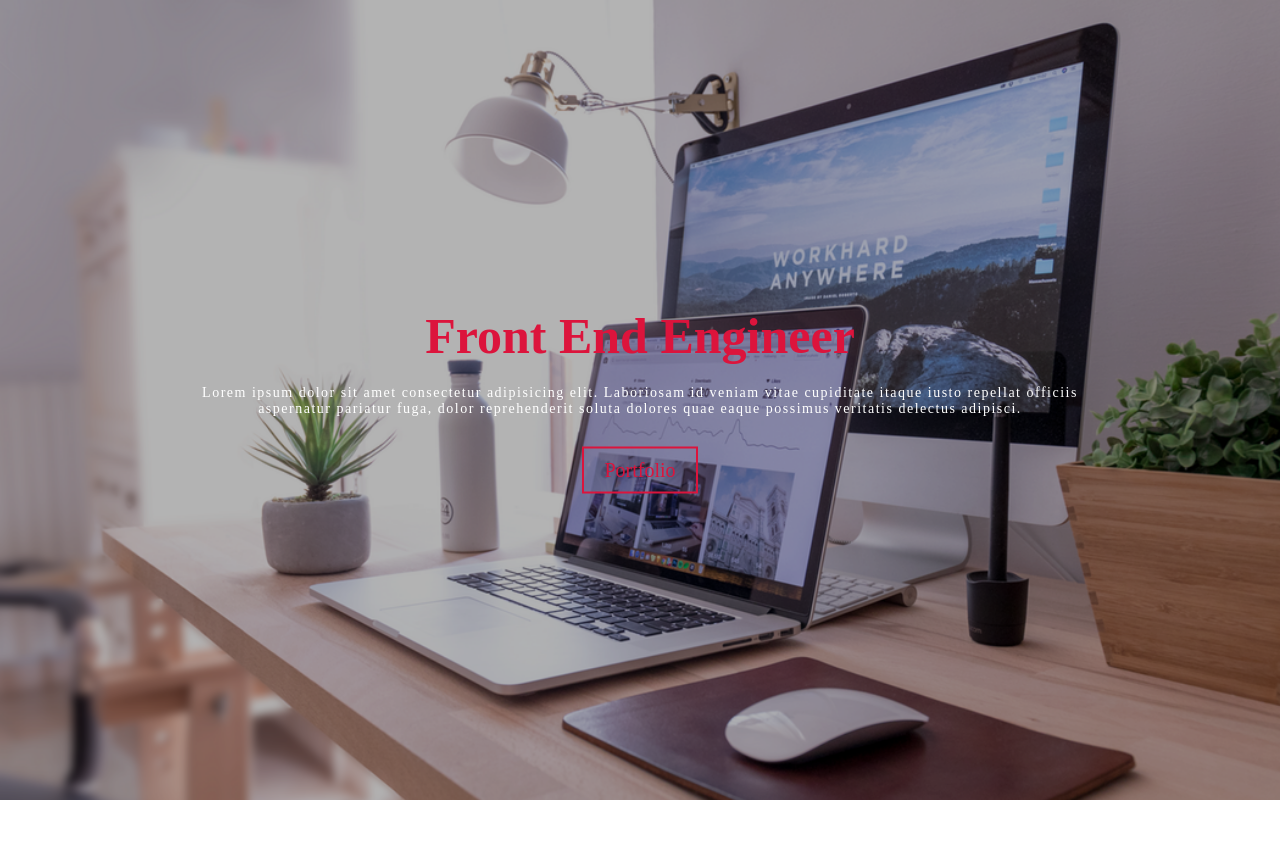
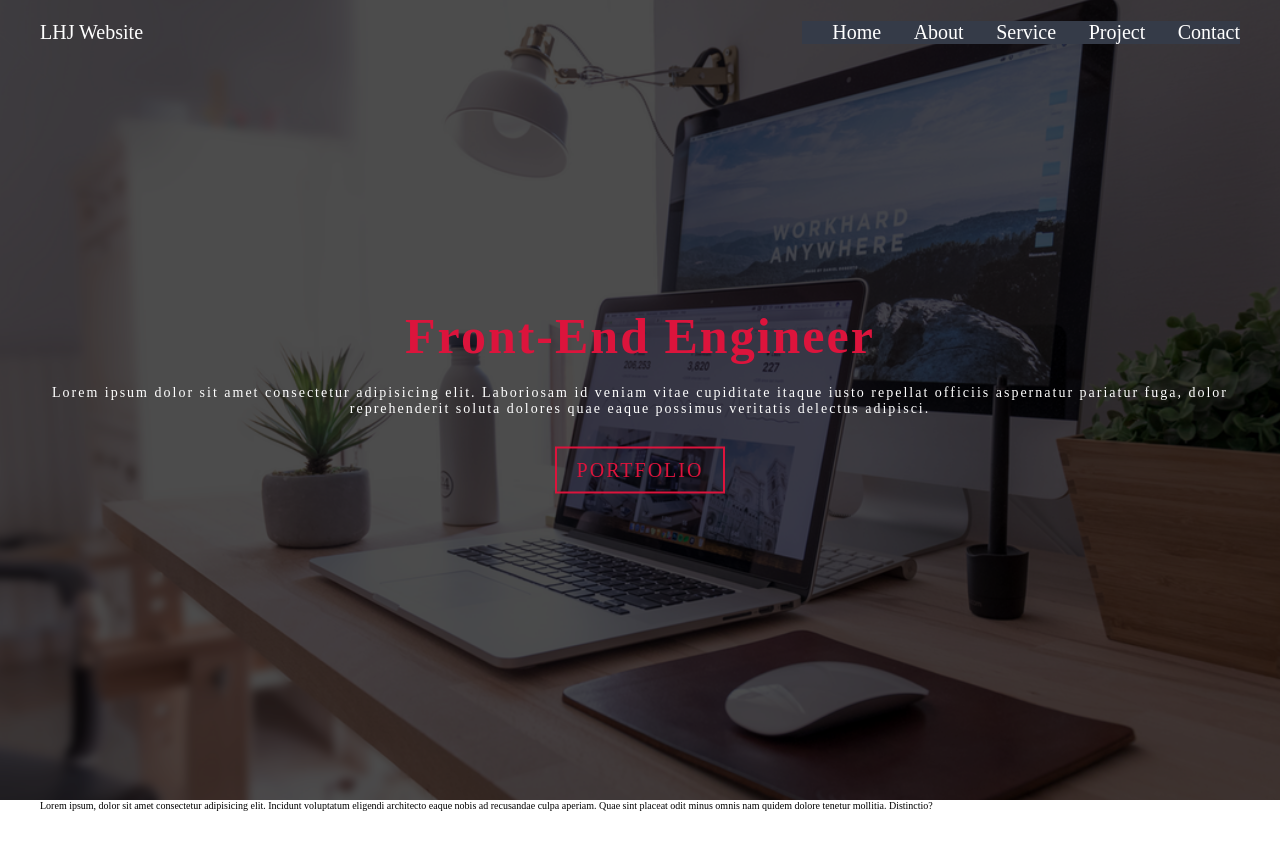
Before and after one commit to LEEHEEJOON/LHJ_portfolio, a plain HTML site: page index.html in a window 1280 px wide. Before the commit the page ends 800 px from the top, so only its background shows below. Drawn offline with Linux system fonts and the light colour scheme.

Commit message:
Modify home and navbar

```diff
--- a/index.html
+++ b/index.html
@@ -7,15 +7,47 @@
   <link rel="stylesheet" href="style.css">
 </head>
 <body>
+  <!-- Navbar Section -->
+  <nav id="navbar">
+    <div class="container">
+      <div class="nav-bar">
+        <div class="brand">
+          <a href="#">LHJ Website</a>
+        </div>
+        <div class="nav-list">
+          <div class="hamburger">
+            <div class="bar"></div>
+          </div>
+          <div class="navbar-menu">
+            <a href="#">Home</a>
+            <a href="#">About</a>
+            <a href="#">Service</a>
+            <a href="#">Project</a>
+            <a href="#">Contact</a>
+          </div>
+        </div>
+      </div>
+    </div>
+  </nav>
+
   <!-- Home Section -->
   <section id="home">
     <div class="container">
       <div class="content">
-        <h1>Front End Engineer</h1>
+        <h1>Front-End Engineer</h1>
         <p>
           Lorem ipsum dolor sit amet consectetur adipisicing elit. Laboriosam id veniam vitae cupiditate itaque iusto repellat officiis aspernatur pariatur fuga, dolor reprehenderit soluta dolores quae eaque possimus veritatis delectus adipisci.
         </p>
-        <a href="#">Portfolio</a>
+        <a href="#">PORTFOLIO</a>
+      </div>
+    </div>
+  </section>
+
+  <!-- About Section -->
+  <section id="about">
+    <div class="container">
+      <div>
+        Lorem ipsum, dolor sit amet consectetur adipisicing elit. Incidunt voluptatum eligendi architecto eaque nobis ad recusandae culpa aperiam. Quae sint placeat odit minus omnis nam quidem dolore tenetur mollitia. Distinctio?
       </div>
     </div>
   </section>
--- a/scripts.js
+++ b/scripts.js
@@ -1,23 +1,24 @@
-// const hamburger = document.querySelector('.navbar .menu-toggler');
-// const mobile_menu = document.querySelector('.header .nav-bar .nav-list ul');
-// const menu_item = document.querySelectorAll(
-//   '.header .nav-bar .nav-list ul li a'
-// );
-// const header = document.querySelector('.header.container');
+const navbar = document.querySelector('#navbar');
+const hamburger = document.querySelector(
+  '#navbar .container .nav-bar .nav-list .hamburger'
+);
+const mobile_menu = document.querySelector(
+  '#navbar .container .nav-bar .nav-list .navbar-menu'
+);
 
-// hamburger.addEventListener('click', () => {
-//   hamburger.classList.toggle('active');
-//   mobile_menu.classList.toggle('active');
-// });
+hamburger.addEventListener('click', () => {
+  hamburger.classList.toggle('active');
+  mobile_menu.classList.toggle('active');
+});
 
-// document.addEventListener('scroll', () => {
-//   var scroll_position = window.scrollY;
-//   if (scroll_position > 50) {
-//     header.style.backgroundColor = '#29323c';
-//   } else {
-//     header.style.backgroundColor = 'transparent';
-//   }
-// });
+document.addEventListener('scroll', () => {
+  var scroll_position = window.scrollY;
+  if (scroll_position > 300) {
+    navbar.style.backgroundColor = '#29323c';
+  } else {
+    navbar.style.backgroundColor = 'transparent';
+  }
+});
 
 // menu_item.forEach((item) => {
 //   item.addEventListener('click', () => {
--- a/style.css
+++ b/style.css
@@ -1,6 +1,7 @@
 * {
+  padding: 0;
   margin: 0;
-  padding: 0;
+  box-sizing: border-box;
   text-decoration: none;
 }
 
@@ -11,30 +12,147 @@ html {
 .container {
   width: 100%;
   height: 100vh;
-  position: relative;
-  overflow: auto;
-  /*
-    1. visible: 기본값, 콘텐츠가 넘칠 경우 콘텐츠가 상자 밖으로 보여짐
-    2. hidden: 콘텐츠가 넘치는 부분은 잘림
-    3. scroll: 가로, 세로 scroll bar 추가
-    4. auto: 콘텐츠량에 따라 scroll bar를 추가할 지 자동으로 결정
-  */
+  margin: auto;
+  padding: 0 40px;
 }
 
+/* Navbar CSS */
+#navbar {
+  position: fixed;
+  width: 100vw;
+  height: auto;
+  top: 0;
+  left: 0;
+  z-index: 999;
+}
+
+#navbar .container {
+  height: 8vh;
+  background-color: transparent;
+}
+
+#navbar .nav-bar {
+  width: 100%;
+  height: 100%;
+  display: flex;
+  justify-content: space-between;
+  align-items: center;
+}
+
+.brand a {
+  color: white;
+  font-size: 2rem;
+  font-weight: 500;
+  transition: 0.3s linear;
+}
+
+#navbar .hamburger {
+  display: inline-block;
+  width: 60px;
+  height: 60px;
+  border: 3px solid white;
+  border-radius: 50%;
+  position: relative;
+  display: flex;
+  justify-content: center;
+  align-items: center;
+  z-index: 100;
+  cursor: pointer;
+}
+
+#navbar .hamburger .bar {
+  width: 30px;
+  height: 2px;
+  position: relative;
+  background-color: white;
+  z-index: -1;
+}
+
+#navbar .hamburger .bar::after,
+#navbar .hamburger .bar::before {
+  content: '';
+  position: absolute;
+  width: 100%;
+  height: 100%;
+  left: 0;
+  background-color: white;
+  transition: 0.3s ease;
+  transition-property: top, bottom;
+}
+
+#navbar .hamburger .bar::after {
+  top: 8px;
+}
+
+#navbar .hamburger .bar::before {
+  bottom: 8px;
+}
+
+#navbar .hamburger.active .bar::before {
+  bottom: 0;
+}
+
+#navbar .hamburger.active .bar::after {
+  top: 0;
+}
+
+#navbar .nav-list .navbar-menu {
+  /* position: absolute;
+  width: 100vw;
+  height: 100vh;
+  top: 0;
+  left: 100%;
+  display: flex;
+  flex-direction: column;
+  justify-content: center;
+  align-items: center;
+  z-index: 1;
+  transition: 0.5s ease left; */
+  position: fixed;
+  width: 100vw;
+  height: 100vh;
+  background-color: #353b48;
+  top: 0;
+  right: -100;
+  display: flex;
+  flex-direction: column;
+  justify-content: center;
+  align-items: center;
+  transition: 0.3s linear;
+}
+
+#navbar .nav-list .navbar-menu.active {
+  left: 0%;
+}
+
+#navbar .navbar-menu a {
+  color: white;
+  font-size: 2rem;
+  font-weight: 500;
+  margin-left: 30px;
+  transition: 0.3s linear;
+}
+
+#navbar .navbar-menu a:hover {
+  color: crimson;
+}
+
+/* Home CSS */
 #home .container {
-  background: black;
   position: relative;
+  background: url(./images/bg.jpg) no-repeat;
+  background-size: cover;
+  background-position: center;
 }
 
 #home .container::after {
   content: '';
   position: absolute;
+  top: 0;
   left: 0;
-  top: 0;
   width: 100%;
   height: 100%;
-  background: url(./images/bg.jpg) no-repeat;
-  background-size: cover;
+  background-color: black;
   opacity: 0.7;
 }
 
@@ -44,23 +162,24 @@ html {
   left: 50%;
   transform: translate(-50%, -50%);
   width: 100%;
-  max-width: 80%;
   text-align: center;
   padding: 0 40px;
-  box-sizing: border-box;
   z-index: 1;
+  justify-content: center;
+  align-self: center;
 }
 
 .content h1 {
   color: crimson;
   font-size: 5rem;
+  letter-spacing: 0.2rem;
   margin-bottom: 20px;
 }
 
 .content p {
   color: white;
   font-size: 1.4rem;
-  letter-spacing: 0.15rem;
+  letter-spacing: 0.2rem;
   margin-bottom: 30px;
 }
 
@@ -71,9 +190,35 @@ html {
   padding: 10px 20px;
   transition: 0.4s linear;
   font-size: 2rem;
+  letter-spacing: 0.2rem;
 }
 
 .content a:hover {
   color: white;
   background: crimson;
 }
+
+/* media Query */
+@media screen and (min-width: 1024px) {
+  #navbar .hamburger {
+    display: none;
+  }
+
+  #navbar .nav-list .navbar-menu {
+    position: initial;
+    display: block;
+    width: fit-content;
+    height: auto;
+  }
+
+  #navbar .nav-list .navbar-menu a {
+    display: inline-block;
+  }
+
+  #navbar .nav-list .navbar-menu a::after {
+    display: none;
+  }
+}
+
+@media screen and (max-width: 768px) {
+}
```
